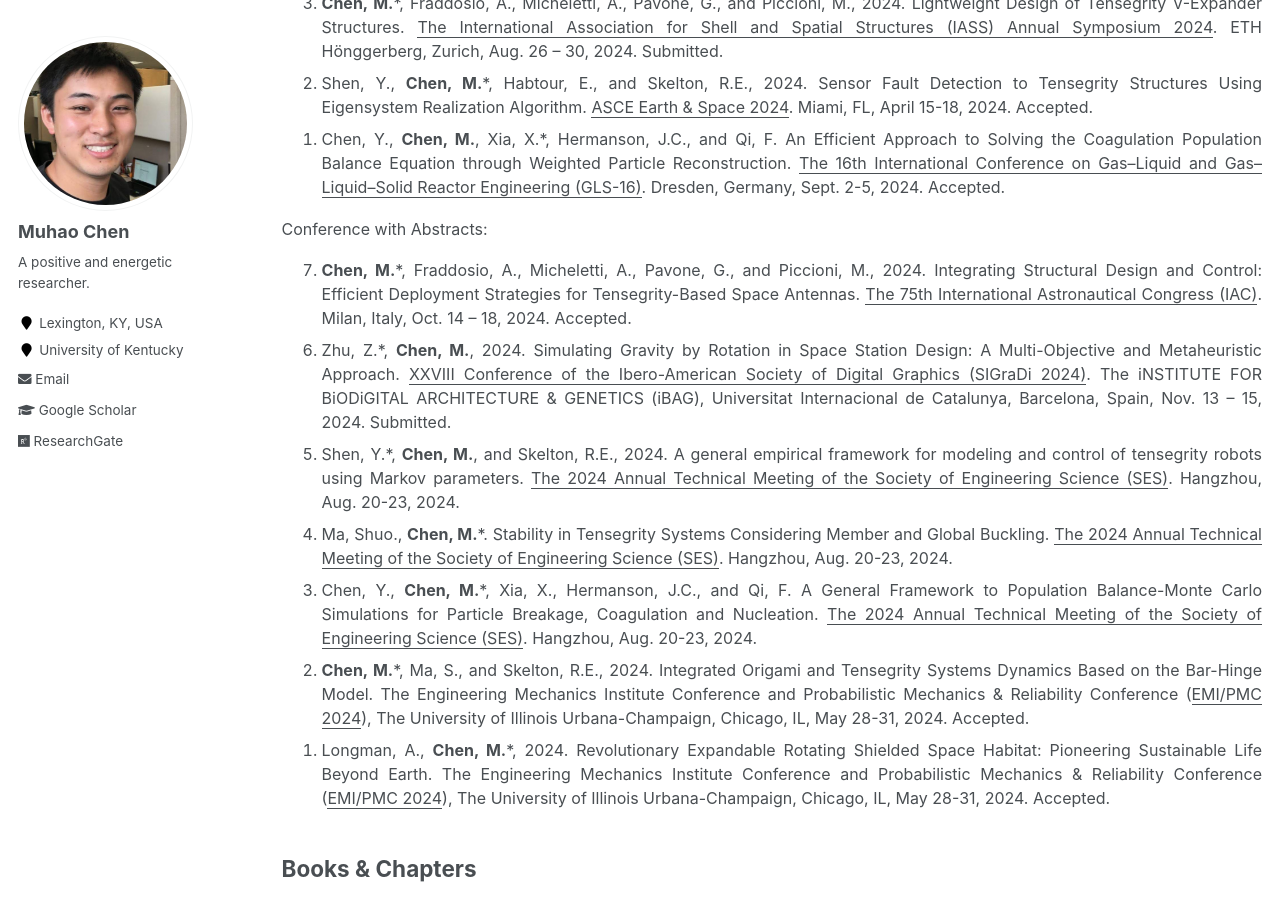
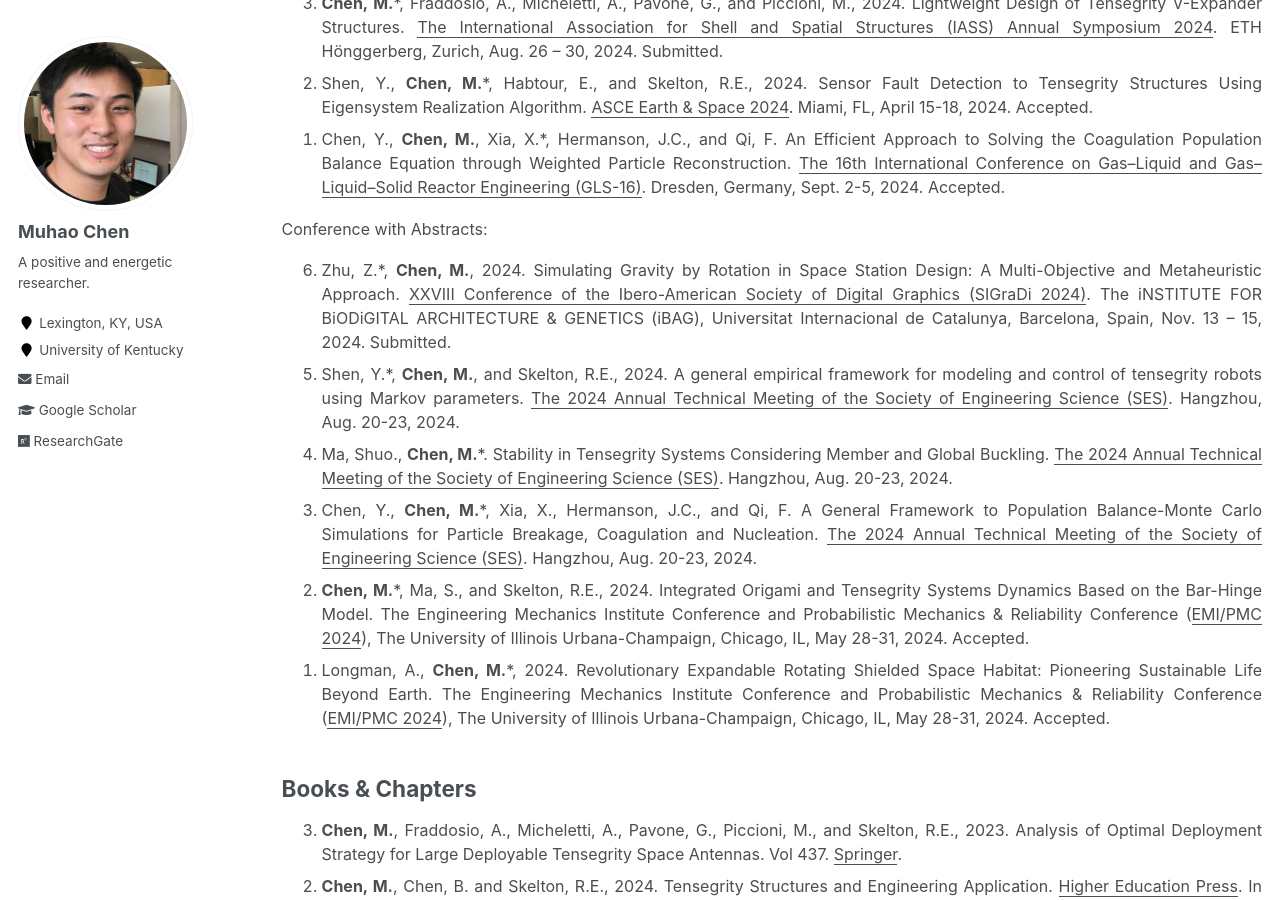
Before and after one commit to Muhao-Chen/muhao-chen.github.io, a Jekyll site: the page built from _pages/publication.md, in a window 1280 px wide and 900 px high, scrolled down 4020 px. Built offline with Jekyll 4.4.1, drawn with Linux system fonts in a browser that asks for light colours.

Commit message:
Update publication.md

```diff
--- a/_pages/publication.md
+++ b/_pages/publication.md
@@ -107,7 +107,7 @@ Portland, OR, Nov. 17 – 21, 2024. Submitted. </li>
 </ol>
 Conference with Abstracts:
 <ol reversed>
-<li><strong>Chen, M.</strong>*, Fraddosio, A., Micheletti, A., Pavone, G., and Piccioni, M., 2024. Integrating Structural Design and Control: Efficient Deployment Strategies for Tensegrity-Based Space Antennas. <u>The 75th International Astronautical Congress (IAC)</u>. Milan, Italy, Oct. 14 – 18, 2024. Accepted. </li>
+<!-- <li><strong>Chen, M.</strong>*, Fraddosio, A., Micheletti, A., Pavone, G., and Piccioni, M., 2024. Integrating Structural Design and Control: Efficient Deployment Strategies for Tensegrity-Based Space Antennas. <u>The 75th International Astronautical Congress (IAC)</u>. Milan, Italy, Oct. 14 – 18, 2024. Accepted. </li>  -->
 <li>Zhu, Z.*, <strong>Chen, M.</strong>, 2024. Simulating Gravity by Rotation in Space Station Design: A Multi-Objective and Metaheuristic Approach. <u>XXVIII Conference of the Ibero-American Society of Digital Graphics (SIGraDi 2024)</u>. The iNSTITUTE FOR BiODiGITAL ARCHITECTURE & GENETICS (iBAG), Universitat Internacional de Catalunya, Barcelona, Spain, Nov. 13 – 15, 2024. Submitted. </li>
 <li> Shen, Y.*, <strong>Chen, M.</strong>, and Skelton, R.E., 2024. A general empirical framework for modeling and control of tensegrity robots using Markov parameters. <u>The 2024 Annual Technical Meeting of the Society of Engineering Science (SES)</u>. Hangzhou, Aug. 20-23, 2024.</li>
 <li> Ma, Shuo., <strong>Chen, M.</strong>*. Stability in Tensegrity Systems Considering Member and Global Buckling. <u>The 2024 Annual Technical Meeting of the Society of Engineering Science (SES)</u>. Hangzhou, Aug. 20-23, 2024.</li>
```
